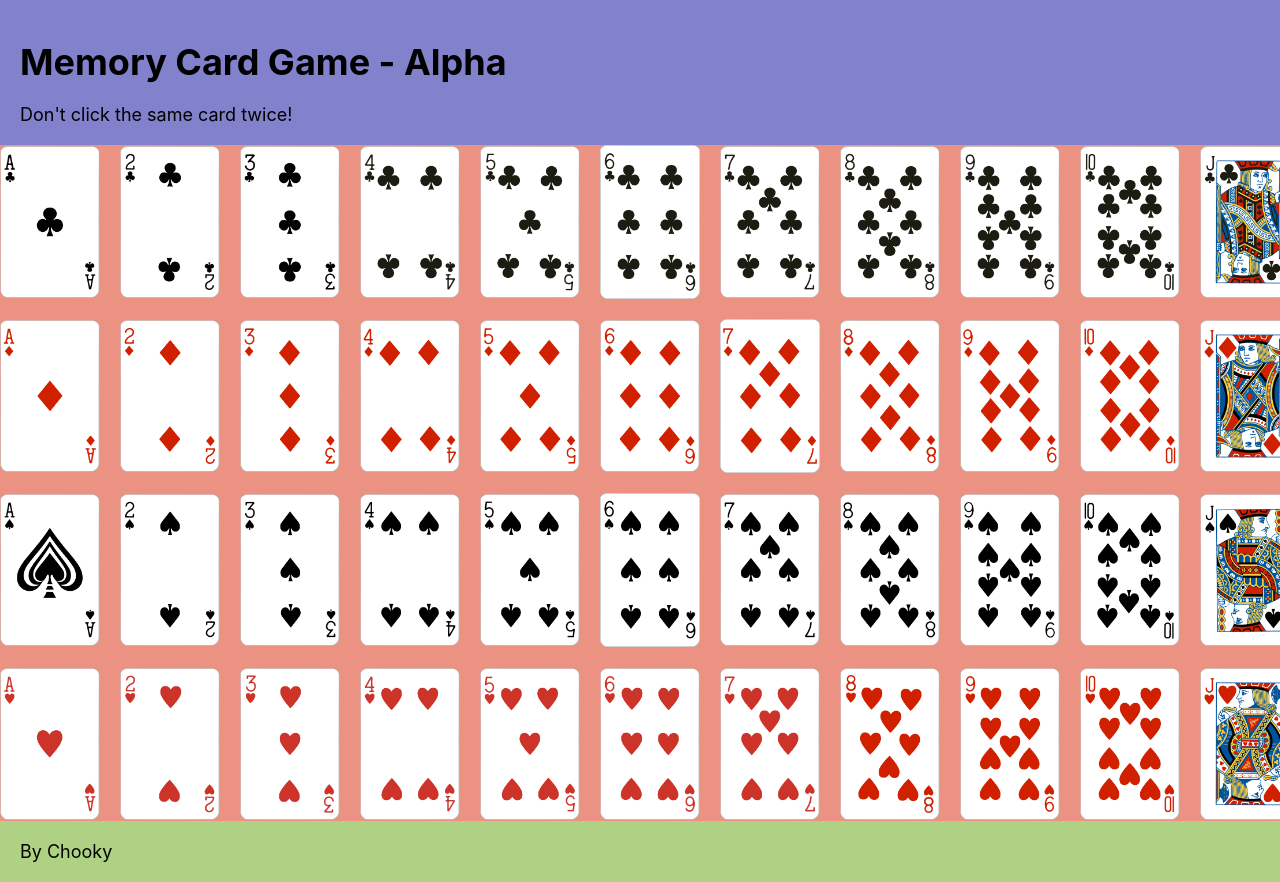
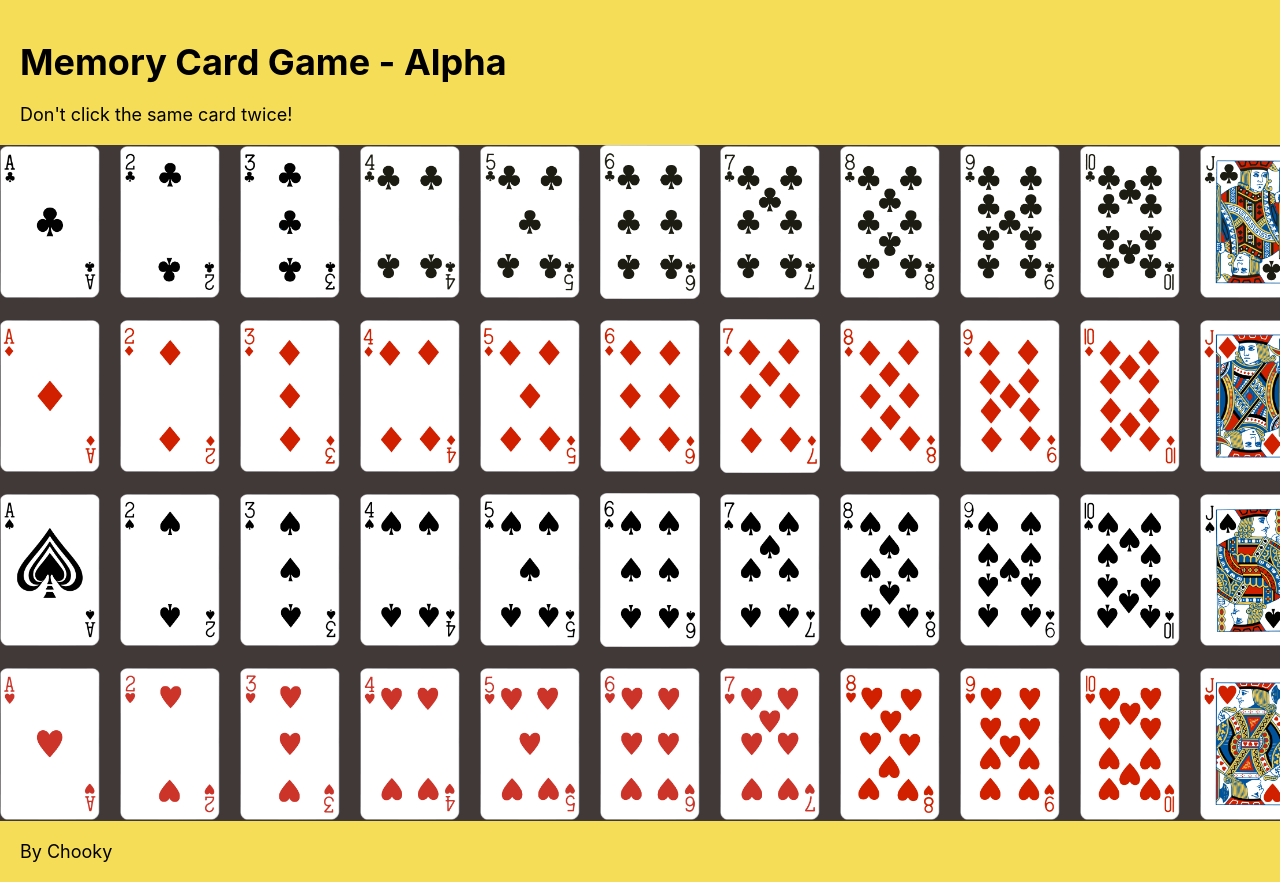
Before and after one commit to ChargrilledChook/memory-card-game, a React (Create React App) app: page / in a window 1280 px wide. Shown: the top 882 px of the page. Built offline with nearby package versions, Linux system fonts and the light colour scheme.

Commit message:
play with colour scheme

```diff
--- a/src/App.css
+++ b/src/App.css
@@ -5,7 +5,7 @@
 }
 
 header {
-  background-color: rgb(129, 129, 204);
+  background-color: rgb(245, 221, 88);
   display: flex;
   justify-content: space-between;
   padding: 2rem;
@@ -21,7 +21,7 @@ header .score {
 }
 
 main {
-  background-color: rgb(235, 146, 130);
+  background-color: rgb(65, 56, 56);
   display: grid;
   gap: 2rem;
   /* grid-template-columns: repeat(auto-fit, minmax(100px, 1fr)); */
@@ -35,7 +35,7 @@ main .card {
 }
 
 footer {
-  background-color: rgb(175, 209, 132);
+  background-color: rgb(245, 221, 88);
   padding: 2rem;
 }
 
```
